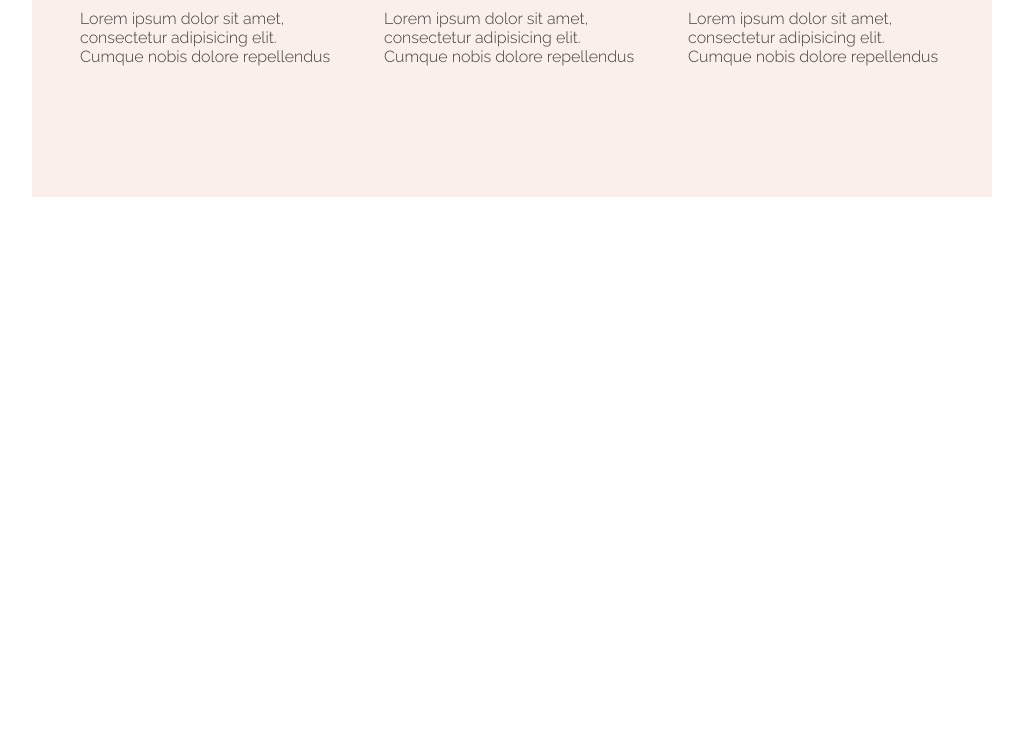
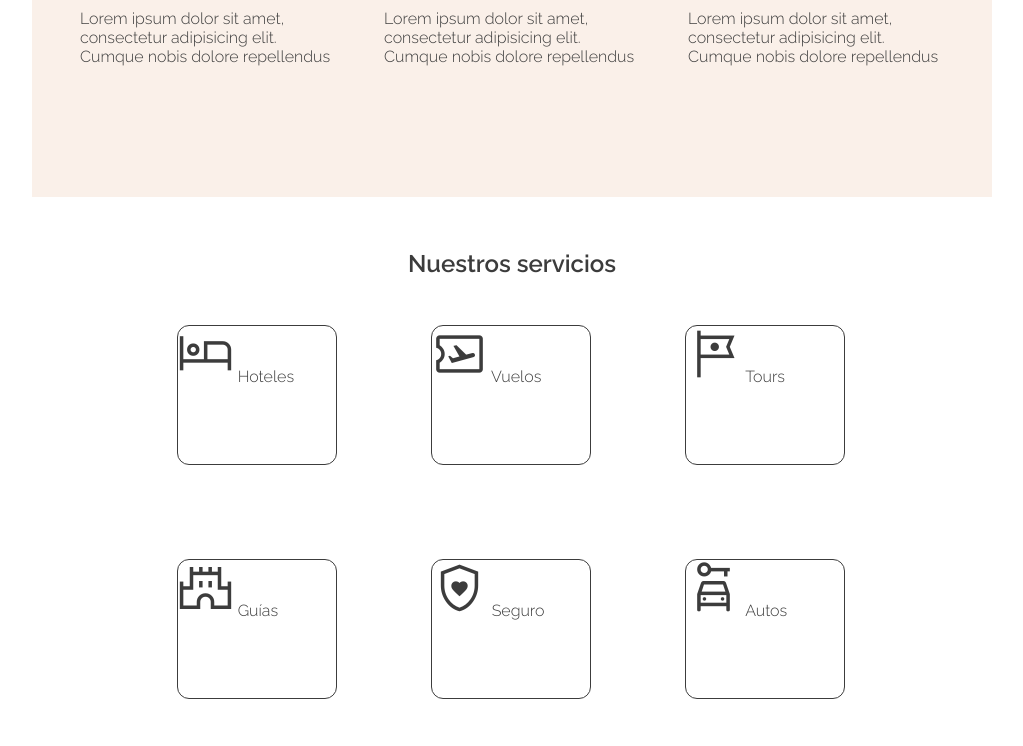
Before and after one commit to exegeses/html-62528, a plain HTML site: page sitio/index.html in a window 1280 px wide. Shown: the part 787-1533 px from the top of the page, without its empty margins (128-1151 px from the left). Before the commit the page ends 984 px from the top, so only its background shows below. Drawn offline with nearby package versions, Linux system fonts and the light colour scheme.

Commit message:
sección servicios

```diff
--- a/sitio/css/estilos.css
+++ b/sitio/css/estilos.css
@@ -87,3 +87,28 @@ main{
         margin-top: 12px;
         margin-bottom: 12px;
     }
+
+/* servicios */
+#servicios{
+    width: 765px;
+    margin: 52px auto 0px auto;
+    display: flex;
+    flex-wrap: wrap; /* respeta los anchos */
+}
+
+    #servicios h2{
+        width: 100%;
+        text-align: center;
+    }
+    #servicios a{
+        border: 1px solid #3C3C3C;
+        border-radius: 12px;
+        color: #3C3C3C;
+        width: 160px;
+        height: 140px;
+        display: block;
+        margin: 47px;
+    }
+    .material-symbols-outlined{
+        font-size: 56px;
+    }
--- a/sitio/index.html
+++ b/sitio/index.html
@@ -5,6 +5,7 @@
     <meta http-equiv="X-UA-Compatible" content="IE=edge">
     <meta name="viewport" content="width=device-width, initial-scale=1.0">
     <title>Summer Exploring</title>
+    <link rel="stylesheet" href="https://fonts.googleapis.com/css2?family=Material+Symbols+Outlined:opsz,wght,FILL,GRAD@20..48,100..700,0..1,-50..200" >
     <link rel="stylesheet" href="css/estilos.css">
 </head>
 <body>
@@ -53,6 +54,48 @@
             </article>
         </section>
 
+        <section id="servicios">
+            <h2>Nuestros servicios</h2>
+            <a href="#">
+                <span class="material-symbols-outlined">
+                    hotel
+                </span>
+                Hoteles
+            </a>
+            <a href="#">
+                <span class="material-symbols-outlined">
+                    airplane_ticket
+                </span>
+                Vuelos
+            </a>
+            <a href="#">
+                <span class="material-symbols-outlined">
+                    tour
+                </span>
+                Tours
+            </a>
+            <a href="#">
+                <span class="material-symbols-outlined">
+                    castle
+                </span>
+                Guías
+            </a>
+            <a href="#">
+                <span class="material-symbols-outlined">
+                    shield_with_heart
+                </span>
+                Seguro
+            </a>
+            <a href="#">
+                <span class="material-symbols-outlined">
+                    car_rental
+                </span>
+                Autos
+            </a>
+
+
+        </section>
+
     </main>
 </body>
 </html>
```
